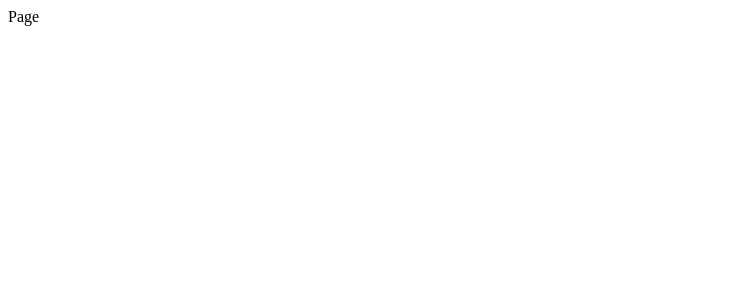
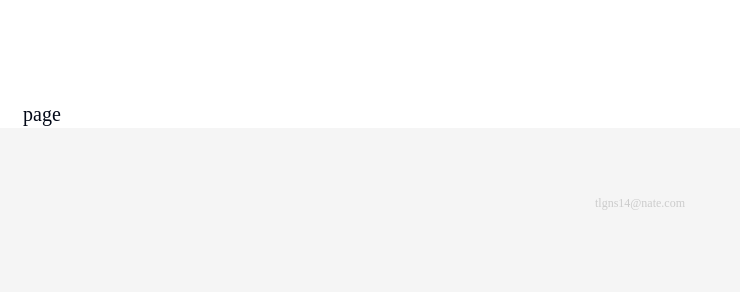
Before and after one commit to sihun0105/movie-review-front, a Next.js app: page / in a window 1280 px wide. Shown: the top 300 px of the page, without its empty margins (0-740 px from the left). Built offline with nearby package versions, Linux system fonts and the light colour scheme.

Commit message:
🎨 테일윈드 적용 및 초기세팅

```diff
--- a/src/app/(root)/(routes)/(home)/page.tsx
+++ b/src/app/(root)/(routes)/(home)/page.tsx
@@ -1,12 +1,14 @@
-import { FunctionComponent } from "react";
+import { FunctionComponent } from 'react'
 interface PageProps {}
 
 const Page: FunctionComponent<PageProps> = ({}) => {
   return (
-    <>
-      <main>Page</main>
-    </>
-  );
-};
+    <main>
+      <section className="container">
+        <p className="text-xl">page</p>
+      </section>
+    </main>
+  )
+}
 
-export default Page;
+export default Page
--- a/src/app/(root)/layout.tsx
+++ b/src/app/(root)/layout.tsx
@@ -1,18 +1,41 @@
-import { FunctionComponent, PropsWithChildren } from "react";
+import Footer from '@/components/app/footer'
+import { FunctionComponent, PropsWithChildren } from 'react'
+import type { Metadata } from 'next'
 
+import moment from 'moment'
+moment.locale('ko')
+
+/**
+ * @see https://www.npmjs.com/package/react-circular-progressbar
+ */
+import 'react-circular-progressbar/dist/styles.css'
+/**
+ *  @see https://www.npmjs.com/package/react-responsive-carousel
+ */
+import '@/styles/globals.css'
+
+export const metadata: Metadata = {
+  title: '썩은사과',
+  description: '썩은사과',
+  keywords: '썩은사과',
+}
 interface AppLayoutProps extends PropsWithChildren {}
 
 const AppLayout: FunctionComponent<AppLayoutProps> = ({ children }) => {
   return (
-    <>
-      <div className="fixed left-0 right-0 z-30 flex justify-center ">
+    <html lang="en">
+      <body>
         <header className="header-h w-full"></header>
-      </div>
+        <div className="header-h" />
+        {children}
+        <section className="h-[164px] w-full bg-app-gray-002">
+          <div className="flex h-full flex-col justify-center">
+            <Footer />
+          </div>
+        </section>
+      </body>
+    </html>
+  )
+}
 
-      <div className="header-h" />
-      {children}
-    </>
-  );
-};
-
-export default AppLayout;
+export default AppLayout
--- /dev/null
+++ b/src/components/app/footer.tsx
@@ -0,0 +1,13 @@
+import { FunctionComponent } from "react";
+interface FooterProps {}
+const Footer: FunctionComponent<FooterProps> = () => {
+  return (
+    <section>
+      <div className="mb-[15px] text-center text-xs font-normal text-app-gray-004">
+        <p>tlgns14@nate.com</p>
+      </div>
+    </section>
+  );
+};
+
+export default Footer;
--- a/src/styles/globals.css
+++ b/src/styles/globals.css
@@ -2,26 +2,100 @@
 @tailwind components;
 @tailwind utilities;
 
-:root {
-  --foreground-rgb: 0, 0, 0;
-  --background-start-rgb: 214, 219, 220;
-  --background-end-rgb: 255, 255, 255;
-}
+@layer base {
+  :root {
+    --background: 0 0% 100%;
+    --foreground: 222.2 84% 4.9%;
 
-@media (prefers-color-scheme: dark) {
-  :root {
-    --foreground-rgb: 255, 255, 255;
-    --background-start-rgb: 0, 0, 0;
-    --background-end-rgb: 0, 0, 0;
+    --muted: 210 40% 96.1%;
+    --muted-foreground: 215.4 16.3% 46.9%;
+
+    --popover: 0 0% 100%;
+    --popover-foreground: 222.2 84% 4.9%;
+
+    --card: 0 0% 100%;
+    --card-foreground: 222.2 84% 4.9%;
+
+    --border: 214.3 31.8% 91.4%;
+    --input: var(--gray-004);
+
+    --primary: var(--purple-002);
+    --primary-foreground: 210 40% 98%;
+
+    --secondary: 210 40% 96.1%;
+    --secondary-foreground: 222.2 47.4% 11.2%;
+
+    --accent: 210 40% 96.1%;
+    --accent-foreground: 222.2 47.4% 11.2%;
+
+    --destructive: 0 84.2% 60.2%;
+    --destructive-foreground: 210 40% 98%;
+
+    --ring: 215 20.2% 65.1%;
+
+    --radius: 0.5rem;
+
+    /* Figma App Design Colors */
+    --purple-001: #efe1fa;
+    --purple-002: #9426ea;
+
+    --gray-001: #ffffff;
+    --gray-002: #f5f5f5;
+    --gray-003: #e8e8e8;
+    --gray-004: #cccccc;
+    --gray-005: #c4c4c4;
+    --gray-006: #b6b7b9;
+    --gray-007: #888888;
+    --gray-010: #000000;
+
+    --red-001: #ff4d43;
+
+    --yellow-001: #fdffe3;
+    --yellow-002: #f4f8d4;
+    --yellow-003: #fbefdb;
+
+    --pink-001: #f8d3c6;
+    --pink-002: #fadfdf;
+    --pink-003: #ffcccc;
+
+    --blue-001: #d7e2fd;
+
+    /* custom size */
+    --header-h: 50px;
+    --page-padding-x: 23px;
+    --footer-h: 164px;
+    --footer-top-margin: 50px;
+    /* --page-h: calc(100vh-var(--header-h)-var(--footer-top-margin)-var(--header-h)); */
+    --page-h: calc(100vh - var(--header-h) - var(--footer-h));
+
+    --app-max-width: 460px;
+    --app-min-width: 320px;
   }
 }
 
-body {
-  color: rgb(var(--foreground-rgb));
-  background: linear-gradient(
-      to bottom,
-      transparent,
-      rgb(var(--background-end-rgb))
-    )
-    rgb(var(--background-start-rgb));
+@layer base {
+  * {
+    @apply border-border;
+  }
+
+  body {
+    @apply bg-background text-foreground;
+  }
+  .header-h {
+    @apply h-[var(--header-h)];
+  }
 }
+
+@layer utilities {
+  /* 출처 - https://dev.to/derick1530/how-to-create-scrollable-element-in-tailwind-without-a-scrollbar-4mbd */
+  /* Hide scrollbar for Chrome, Safari and Opera */
+  .no-scrollbar::-webkit-scrollbar {
+    display: none;
+  }
+
+  /* Hide scrollbar for IE, Edge and Firefox */
+  .no-scrollbar {
+    -ms-overflow-style: none; /* IE and Edge */
+    scrollbar-width: none; /* Firefox */
+  }
+}
--- a/tailwind.config.ts
+++ b/tailwind.config.ts
@@ -1,20 +1,114 @@
-import type { Config } from 'tailwindcss'
-
-const config: Config = {
+/** @type {import('tailwindcss').Config} */
+module.exports = {
+  darkMode: ['class'],
   content: [
-    './src/pages/**/*.{js,ts,jsx,tsx,mdx}',
-    './src/components/**/*.{js,ts,jsx,tsx,mdx}',
-    './src/app/**/*.{js,ts,jsx,tsx,mdx}',
+    './pages/**/*.{ts,tsx}',
+    './components/**/*.{ts,tsx}',
+    './app/**/*.{ts,tsx}',
+    './src/**/*.{ts,tsx}',
   ],
   theme: {
+    container: {
+      width: '100%',
+      center: true,
+      padding: 'var(--page-padding-x)',
+      screens: {},
+    },
     extend: {
-      backgroundImage: {
-        'gradient-radial': 'radial-gradient(var(--tw-gradient-stops))',
-        'gradient-conic':
-          'conic-gradient(from 180deg at 50% 50%, var(--tw-gradient-stops))',
+      height: {
+        page: 'var(--page-h)',
+      },
+      minHeight: {
+        page: 'var(--page-h)',
+      },
+      fontFamily: {
+        sans: ['var(--app-font)', 'sans-serif'],
+      },
+      colors: {
+        'app-purple': {
+          '001': 'var(--purple-001)',
+          '002': 'var(--purple-002)',
+        },
+        'app-gray': {
+          '001': 'var(--gray-001)',
+          '002': 'var(--gray-002)',
+          '003': 'var(--gray-003)',
+          '004': 'var(--gray-004)',
+          '005': 'var(--gray-005)',
+          '006': 'var(--gray-006)',
+          '007': 'var(--gray-007)',
+          '010': 'var(--gray-010)',
+        },
+        'app-yellow': {
+          '001': 'var(--yellow-001)',
+          '002': 'var(--yellow-002)',
+          '003': 'var(--yellow-003)',
+        },
+        'app-pink': {
+          '001': 'var(--pink-001)',
+          '002': 'var(--pink-002)',
+          '003': 'var(--pink-003)',
+        },
+        'app-red': {
+          '001': 'var(--red-001)',
+        },
+        'app-blue': {
+          '001': 'var(--blue-001)',
+        },
+        border: 'hsl(var(--border))',
+        input: 'var(--input)',
+        ring: 'hsl(var(--ring))',
+        background: 'hsl(var(--background))',
+        foreground: 'hsl(var(--foreground))',
+        primary: {
+          DEFAULT: 'var(--primary)',
+          foreground: 'hsl(var(--primary-foreground))',
+        },
+        secondary: {
+          DEFAULT: 'hsl(var(--secondary))',
+          foreground: 'hsl(var(--secondary-foreground))',
+        },
+        destructive: {
+          DEFAULT: 'hsl(var(--destructive))',
+          foreground: 'hsl(var(--destructive-foreground))',
+        },
+        muted: {
+          DEFAULT: 'hsl(var(--muted))',
+          foreground: 'hsl(var(--muted-foreground))',
+        },
+        accent: {
+          DEFAULT: 'hsl(var(--accent))',
+          foreground: 'hsl(var(--accent-foreground))',
+        },
+        popover: {
+          DEFAULT: 'hsl(var(--popover))',
+          foreground: 'hsl(var(--popover-foreground))',
+        },
+        card: {
+          DEFAULT: 'hsl(var(--card))',
+          foreground: 'hsl(var(--card-foreground))',
+        },
+      },
+      borderRadius: {
+        lg: 'var(--radius)',
+        md: 'calc(var(--radius) - 2px)',
+        sm: 'calc(var(--radius) - 4px)',
+      },
+      keyframes: {
+        'accordion-down': {
+          from: { height: 0 },
+          to: { height: 'var(--radix-accordion-content-height)' },
+        },
+        'accordion-up': {
+          from: { height: 'var(--radix-accordion-content-height)' },
+          to: { height: 0 },
+        },
+      },
+      animation: {
+        'accordion-down': 'accordion-down 0.2s ease-out',
+        'accordion-up': 'accordion-up 0.2s ease-out',
       },
     },
   },
-  plugins: [],
+  plugins: [require('tailwindcss-animate'), require('@tailwindcss/typography')],
 }
-export default config
--- a/tsconfig.json
+++ b/tsconfig.json
@@ -20,7 +20,8 @@
     ],
     "paths": {
       "@/*": ["./src/*"]
-    }
+    },
+    "forceConsistentCasingInFileNames": true
   },
   "include": ["next-env.d.ts", "**/*.ts", "**/*.tsx", ".next/types/**/*.ts"],
   "exclude": ["node_modules"]
```
Also changed, not shown: package.json (+69 -9 lines), components.json (added), 2 other files (tests, documents, lock files or other folders).
